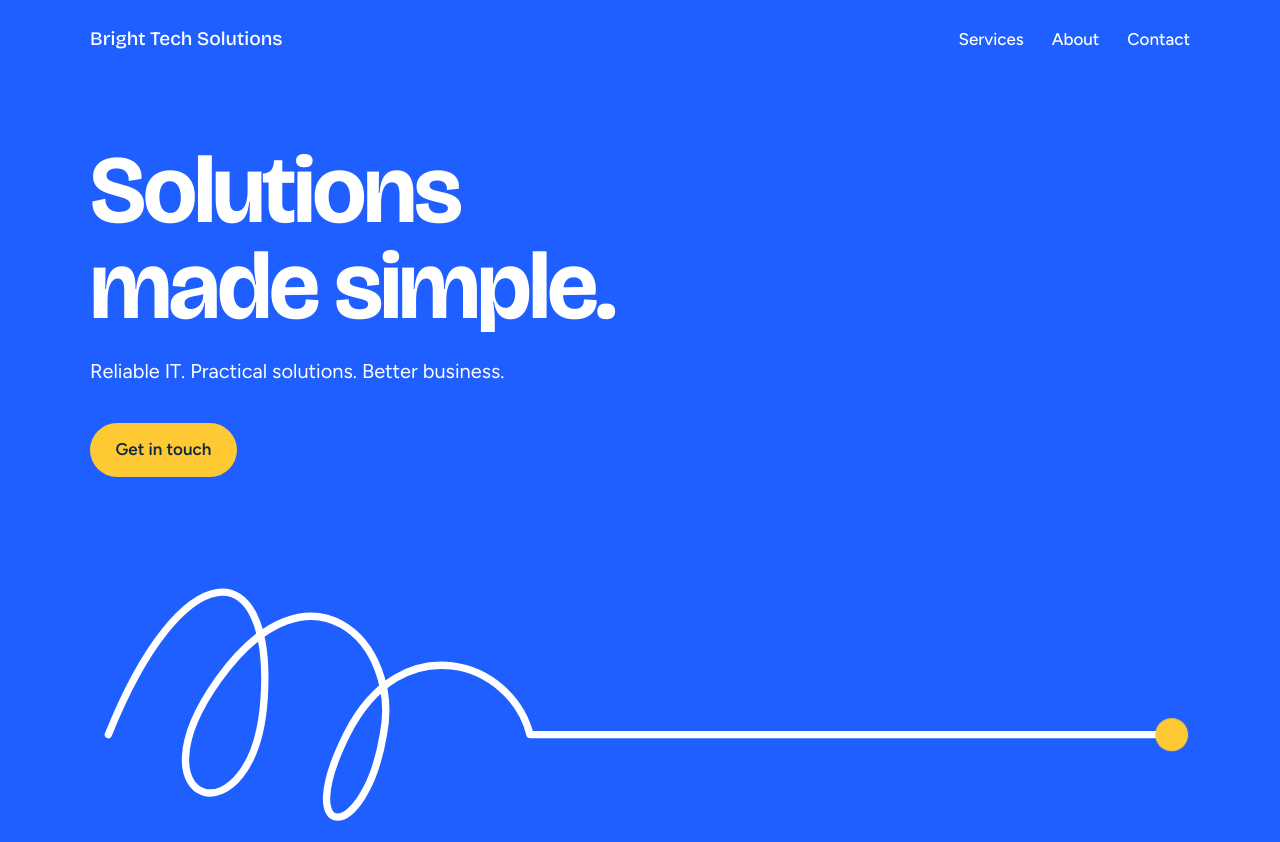
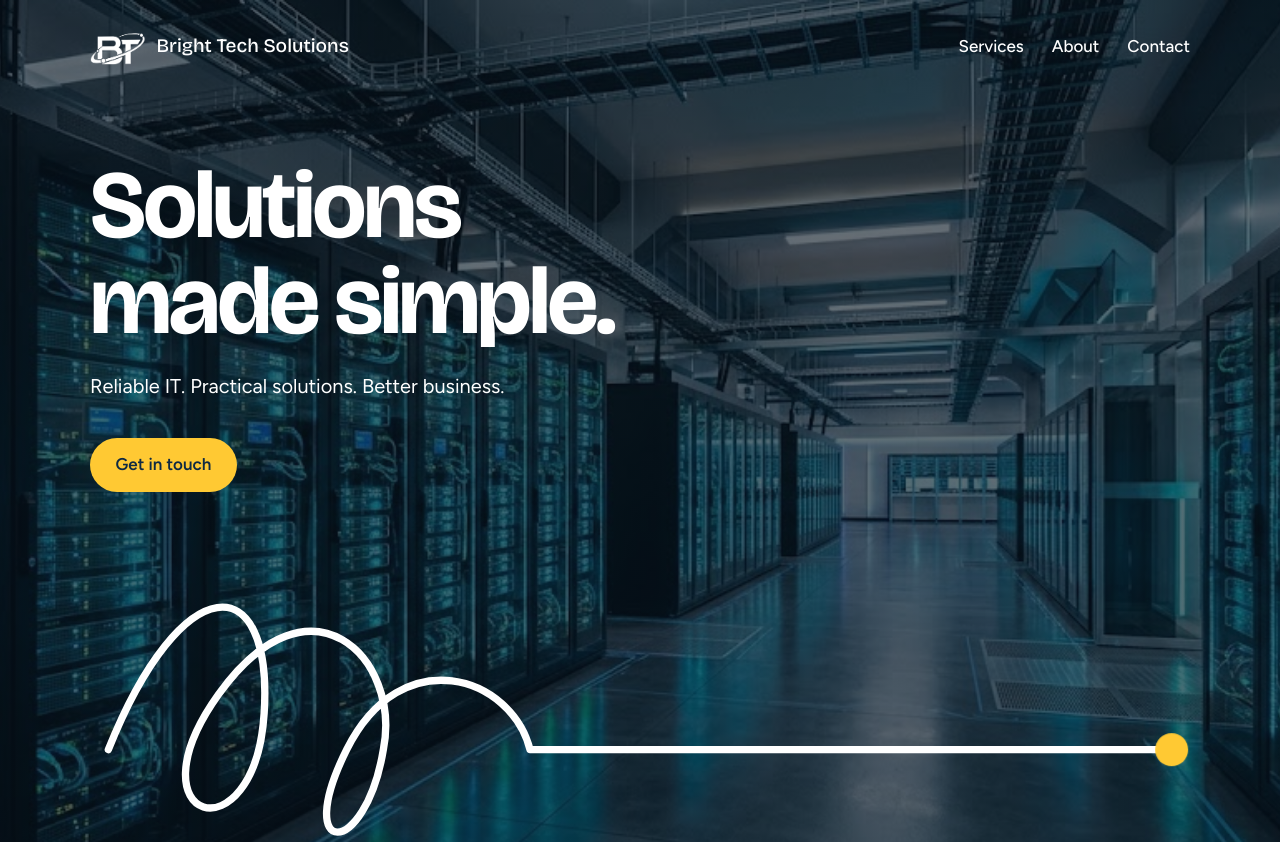
Before and after one commit to captainDovakiin/Bright-Tech-Solutions-LLC, a plain HTML site: page index.html in a window 1280 px wide. Shown: the top 842 px of the page. Drawn offline with nearby package versions, Linux system fonts and the light colour scheme.

Commit message:
adding new background to home page and added logo

```diff
--- a/index.html
+++ b/index.html
@@ -34,12 +34,19 @@
     .wrap { width: min(1100px, 100% - 3rem); margin-inline: auto; }
 
     /* Hero */
-    .hero { background: var(--cobalt); color: #fff; padding-bottom: 4.5rem; }
+    .hero {
+      background:
+        linear-gradient(rgba(7, 20, 31, 0.62), rgba(7, 20, 31, 0.62)),
+        url("Images/server%20room.jpg") center / cover no-repeat;
+      color: #fff;
+      padding-bottom: 4.5rem;
+    }
     .nav {
       display: flex; flex-wrap: wrap; align-items: center;
       justify-content: space-between; gap: 1rem; padding-block: 1.5rem;
     }
-    .brand { font-family: var(--display); font-weight: 700; font-size: 1.2rem; text-decoration: none; }
+    .brand { display: inline-flex; align-items: center; gap: 0.65rem; font-family: var(--display); font-weight: 700; font-size: 1.2rem; text-decoration: none; filter: brightness(0) invert(1) }
+    .brand-mark { display: block; width: 3.5rem; height: 2.85rem; flex: 0 0 auto; object-fit: contain; }
     .nav ul { display: flex; gap: 1.75rem; list-style: none; margin: 0; padding: 0; }
     .nav a { text-decoration: none; font-weight: 500; }
     .nav ul a:hover { text-decoration: underline; text-underline-offset: 4px; }
@@ -120,7 +127,10 @@
   <header class="hero">
     <div class="wrap">
       <nav class="nav" aria-label="Main">
-        <a class="brand" href="#top">Bright Tech Solutions</a>
+        <a class="brand" href="#top">
+          <img class="brand-mark" src="Images/Bright_Tech_Solutions_Logo-removebg-preview.png" alt="" aria-hidden="true">
+          <span>Bright Tech Solutions</span>
+        </a>
         <ul>
           <li><a href="#services">Services</a></li>
           <li><a href="#about">About</a></li>
```
Also changed, not shown: Images/Bright Tech Solutions Logo- full.png (added), Images/Bright Tech Solutions Logo.png (added), Images/Bright_Tech_Solutions_Logo-removebg-preview.png (added), Images/server room.jpg (added), 1 other file.
